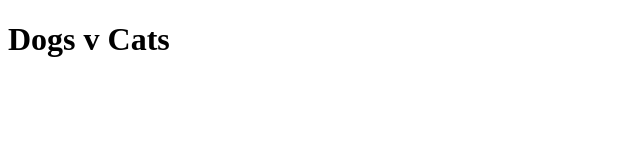
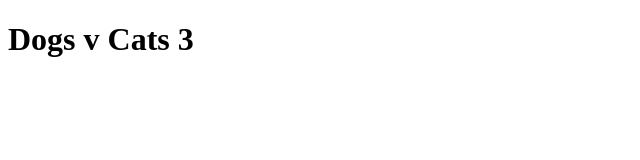
Before and after one commit to cbrownea/dogs, a plain HTML site: page index.html in a window 1280 px wide. Shown: the full height of the page, 0-640 px from the left. Drawn offline with Linux system fonts and the light colour scheme.

Commit message:
Update index.html
changes

```diff
--- a/index.html
+++ b/index.html
@@ -7,6 +7,6 @@
     <title>Dogs</title>
   </head>
   <body>
-    <h1>Dogs v Cats</h1>
+    <h1>Dogs v Cats 3</h1>
   </body>
 </html>
```
